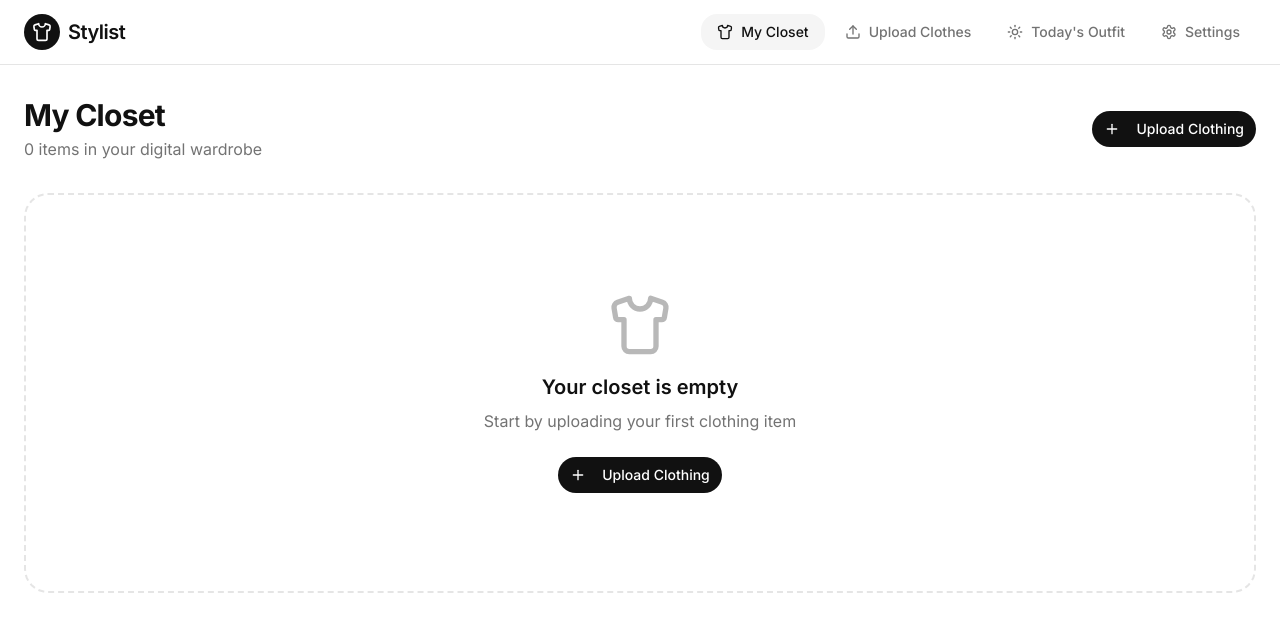
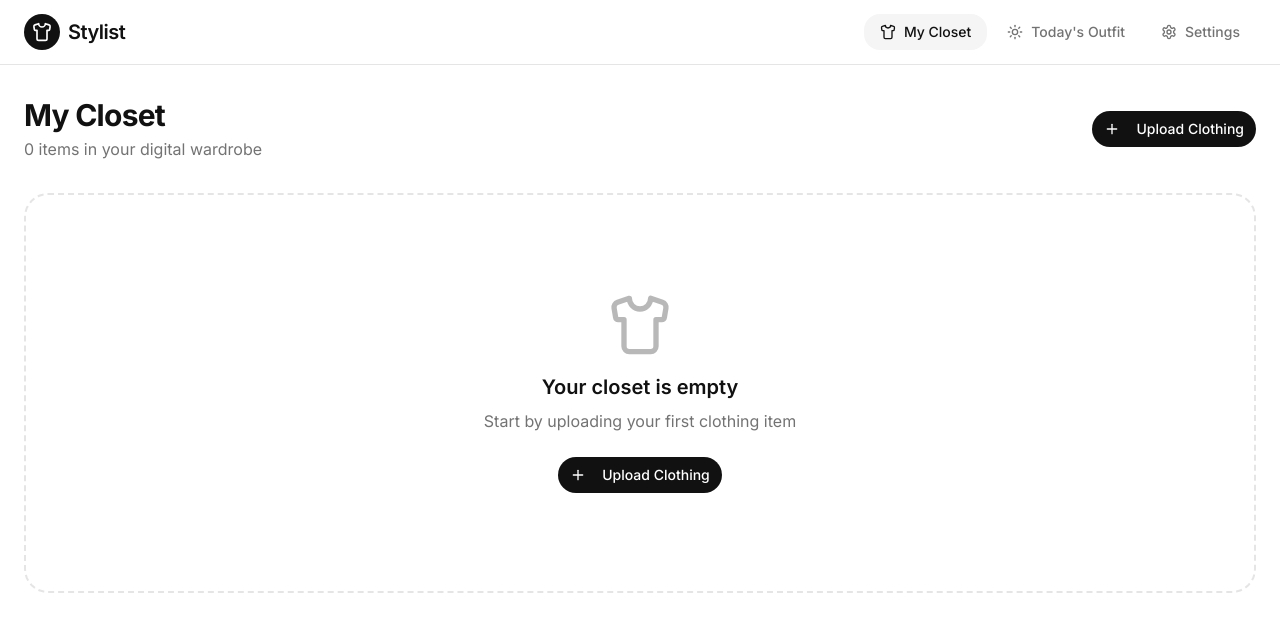
Before and after one commit to kingtheonichols5-beep/Weather-Wardrobe, a Next.js app: page /closet in a window 1280 px wide. Shown: the top 632 px of the page. Built offline with nearby package versions, Linux system fonts and the light colour scheme.

Commit message:
feat: remove "Upload Clothes" tab and unused import\n\nSimplify navigation and clean up imports.

```diff
--- a/components/navigation.tsx
+++ b/components/navigation.tsx
@@ -3,11 +3,10 @@
 import Link from "next/link"
 import { usePathname } from "next/navigation"
 import { cn } from "@/lib/utils"
-import { Shirt, Upload, Sun, Settings } from "lucide-react"
+import { Shirt, Sun, Settings } from "lucide-react"
 
 const navItems = [
   { href: "/closet", label: "My Closet", icon: Shirt },
-  { href: "/upload", label: "Upload Clothes", icon: Upload },
   { href: "/outfit", label: "Today's Outfit", icon: Sun },
   { href: "/settings", label: "Settings", icon: Settings },
 ]
```
